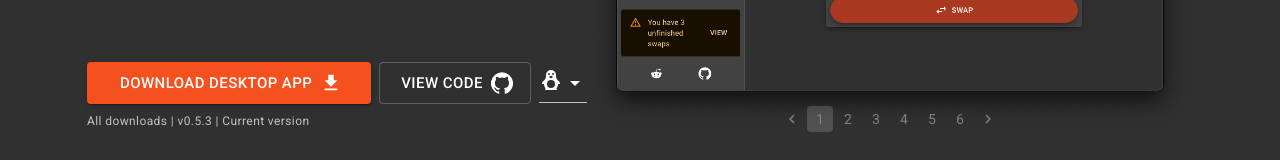
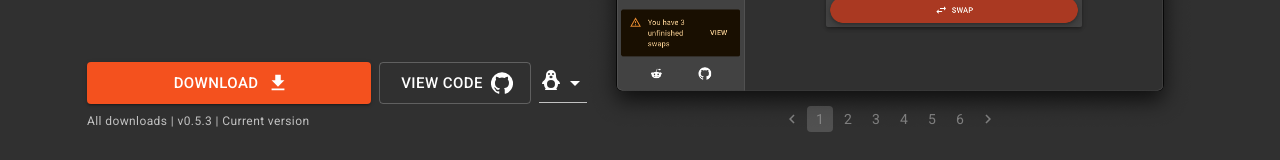
Before and after one commit to UnstoppableSwap/unstoppableswap-site, a React (Vite) app: page / in a window 1280 px wide. Shown: the part 332-492 px from the top of the page. Built offline with nearby package versions, Linux system fonts and the light colour scheme; no server answers.

Commit message:
Change "Download Desktop App" to "Download" on DownloadButton

```diff
--- a/src/components/DownloadButton.tsx
+++ b/src/components/DownloadButton.tsx
@@ -100,7 +100,7 @@ export default function DownloadButton() {
             className={classes.button}
             endIcon={<GetAppIcon />}
           >
-            Download Desktop App
+            Download
           </Button>
         </a>
         <ViewCodeButton />
```
